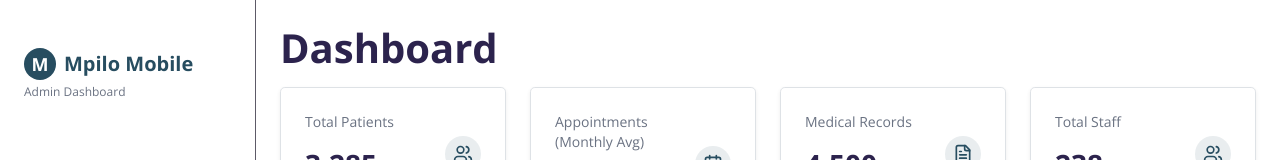
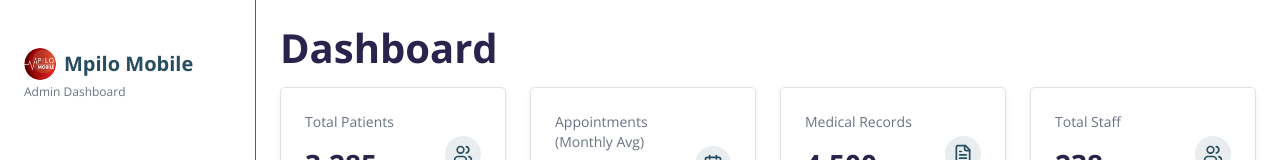
Before and after one commit to MrSolution07/MpiloMobile-web, a React (Vite) app: page /admin in a window 1280 px wide. Shown: the top 160 px of the page. Built offline with nearby package versions, Linux system fonts and the light colour scheme.

Commit message:
styles on admin dash

```diff
--- a/src/components/layout/admin/AdminSidebar.jsx
+++ b/src/components/layout/admin/AdminSidebar.jsx
@@ -46,9 +46,11 @@ const AdminSidebar = () => {
     <div className="flex flex-col bg-white border-r w-64 h-screen">
       <div className="px-4 py-5">
         <div className="flex items-center">
-          <div className="flex justify-center items-center bg-[#274D60] rounded-full w-8 h-8">
-            <span className="font-bold text-white text-lg">M</span>
-          </div>
+          <img
+            src="./assets/images/mpiloLogo.png"
+            alt="Mpilo Mobile Logo"
+            className="w-8 h-8 rounded-full object-cover"
+          />
           <span className="ml-2 font-bold text-[#274D60] text-xl">
             Mpilo Mobile
           </span>
```
